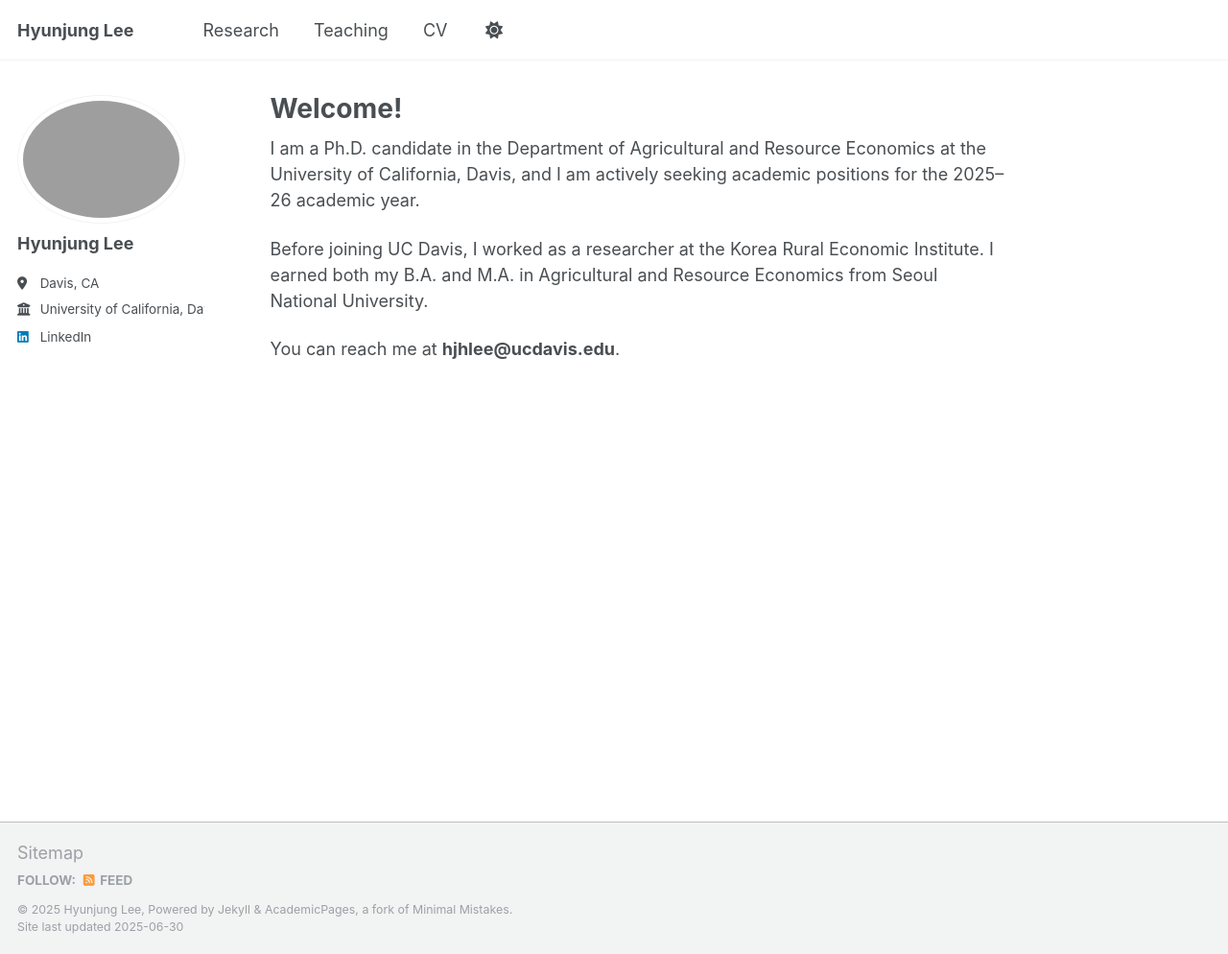
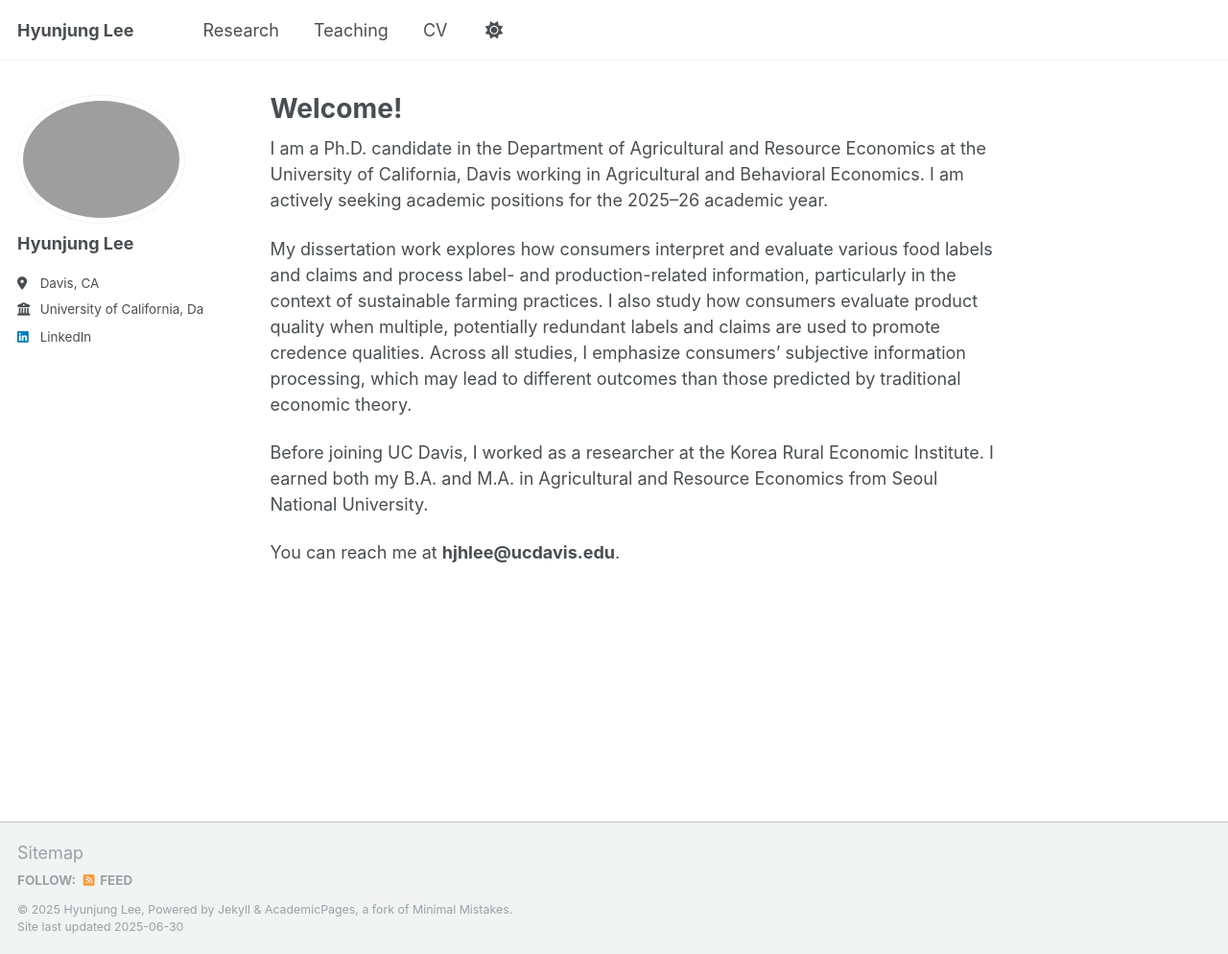
Before and after one commit to Hyunjung-agLee/hyunjung-aglee, a Jekyll site: the page built from _pages/about.md, in a window 1280 px wide and 994 px high. Shown: the whole window at 96% size. Built offline with Jekyll 4.4.1, drawn with Linux system fonts in a browser that asks for light colours; a script that is not in the unit is left out.

Commit message:
Update about.md

```diff
--- a/_pages/about.md
+++ b/_pages/about.md
@@ -8,7 +8,9 @@ redirect_from:
   - /about.html
 ---
 
-I am a Ph.D. candidate in the Department of Agricultural and Resource Economics at the University of California, Davis, and I am actively seeking academic positions for the 2025–26 academic year.
+I am a Ph.D. candidate in the Department of Agricultural and Resource Economics at the University of California, Davis working in Agricultural and Behavioral Economics. I am actively seeking academic positions for the 2025–26 academic year.
+
+My dissertation work explores how consumers interpret and evaluate various food labels and claims and process label- and production-related information, particularly in the context of sustainable farming practices. I also study how consumers evaluate product quality when multiple, potentially redundant labels and claims are used to promote credence qualities. Across all studies, I emphasize consumers’ subjective information processing, which may lead to different outcomes than those predicted by traditional economic theory.
 
 Before joining UC Davis, I worked as a researcher at the Korea Rural Economic Institute. I earned both my B.A. and M.A. in Agricultural and Resource Economics from Seoul National University.
 
```
